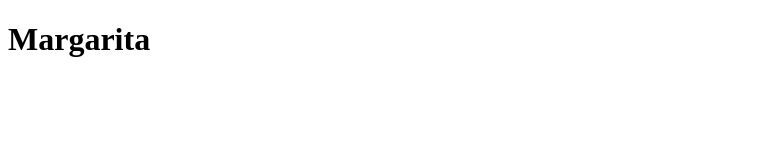
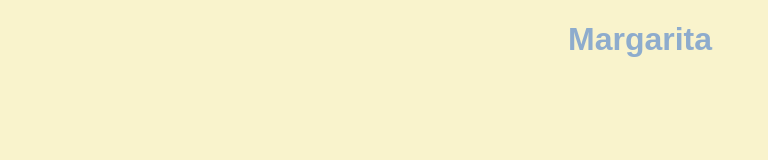
Before and after one commit to IsaacNetti/classFun, a plain HTML site: page index.html in a window 1280 px wide. Shown: the whole page, without its empty margins (0-768 px from the left). Drawn offline with Linux system fonts and the light colour scheme.

Commit message:
adding color

```diff
--- a/index.html
+++ b/index.html
@@ -7,7 +7,7 @@
         <script src="script.js"></script>
     </head>
     <header>
-        <h1>Margarita</h1>
+        <h1 id="main-title">Margarita</h1>
     </header>
 
     <main id="margarita-body" class="flex-container">
--- a/styles.css
+++ b/styles.css
@@ -0,0 +1,15 @@
+body{
+    font-family: Arial, Helvetica, sans-serif;
+    background-color: #F9F3CC;
+}
+#main-title{
+    text-align: center;
+    color: #8EACCD;
+}
+
+@media screen and (min-width: 768px) {
+    .flex-container{
+        display: flex;
+        flex-direction: column;
+    }
+}
```
